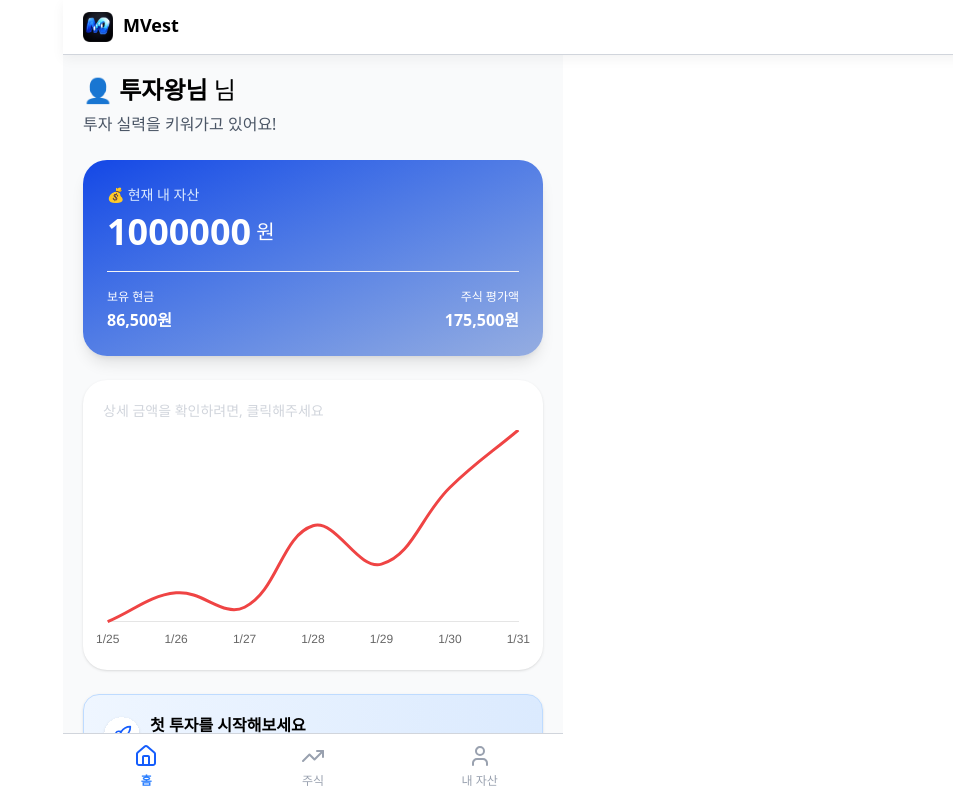
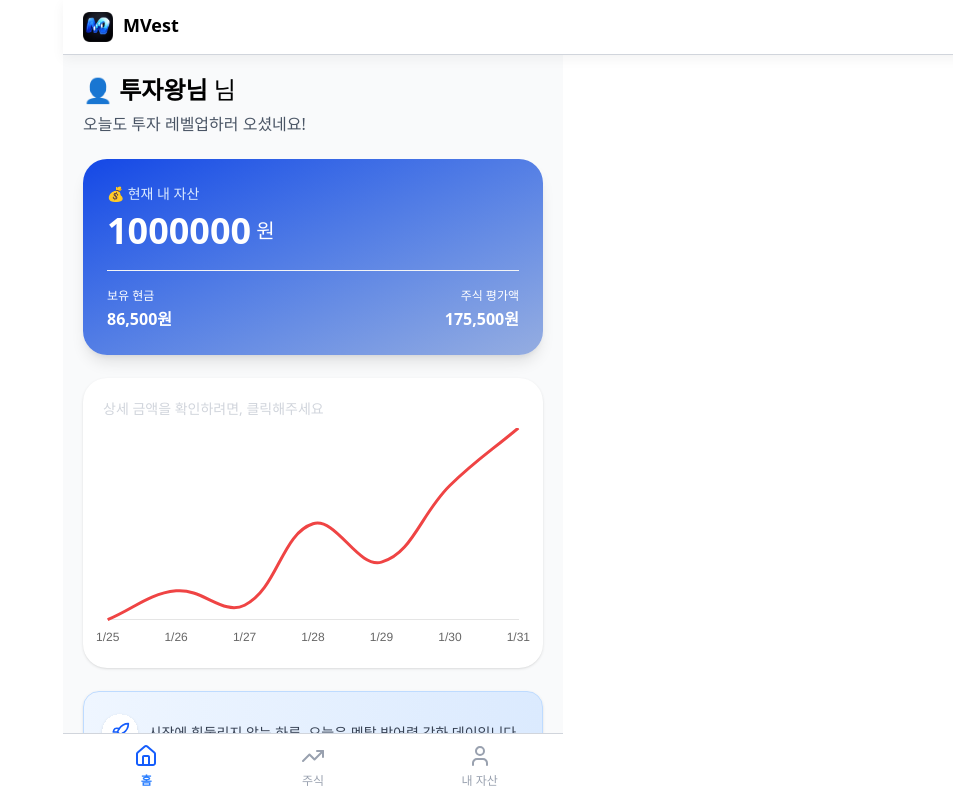
Before and after one commit to m-Vest/Client, a React (Vite) app: page / in a window 1280 px wide. Shown: the top 800 px of the page, without its empty margins (327-1280 px from the left). Built offline with nearby package versions, Linux system fonts and the light colour scheme; no server answers; a web font is replaced by a local one.

Commit message:
feat: 투자 응원 문구 랜덤 노출

```diff
--- /dev/null
+++ b/src/constants/investmentCheers.ts
@@ -0,0 +1,41 @@
+export const INVEST_CHEERS: string[] = [
+  "오늘의 모의투자, 작은 선택이 큰 경험이 됩니다.\n수익보다 배움에 집중해보세요.",
+
+  "시장은 매일 열리지만, 실력은 매일 쌓입니다.\n오늘도 한 단계 성장 중이에요.",
+
+  "급등보다 중요한 건 기준을 지키는 것.\n오늘도 원칙 매매 도전해볼까요?",
+
+  "수익이 나도, 손실이 나도 모두 데이터입니다.\n오늘의 기록이 내일의 무기가 됩니다.",
+
+  "좋은 매수는 기다림에서 시작됩니다.\n조급함 대신 전략을 선택하세요.",
+
+  "시장에 휘둘리지 않는 하루.\n오늘은 멘탈 방어력 강화 데이입니다.",
+
+  "작은 수익도 복리의 씨앗입니다.\n꾸준함이 결국 승리합니다.",
+
+  "하락은 기회일 수도 있습니다.\n침착함이 가장 강한 무기입니다.",
+
+  "오늘의 매매는 실전의 예행연습.\n실전처럼 고민하고 기록해보세요.",
+
+  "수익률보다 중요한 건 리스크 관리.\n오늘도 방어력부터 챙기세요.",
+
+  "시장은 예측이 아니라 대응입니다.\n오늘은 대응력을 키워봅시다.",
+
+  "매수 전 10초만 더 생각해보세요.\n그 습관이 계좌를 지킵니다.",
+
+  "연속 손실도 경험치입니다.\n오늘도 레벨업 중입니다.",
+
+  "기회는 준비된 투자자에게 옵니다.\n오늘도 공부하는 하루가 되어보세요.",
+
+  "조용히 오르는 종목을 찾아보세요.\n과열보다 안정이 오래갑니다.",
+
+  "내 전략을 믿는 하루.\n남의 수익 인증에 흔들리지 마세요.",
+
+  "오늘 한 번의 복기가 실력을 만듭니다.\n마감 후 반드시 돌아보세요.",
+
+  "계좌는 흔들릴 수 있어도, 원칙은 흔들리지 마세요.\n오늘도 기준을 지켜봅시다.",
+
+  "성공적인 투자자는 살아남는 투자자입니다.\n오늘도 생존이 목표입니다.",
+
+  "수익이 아니라 성장에 투자하세요.\n오늘의 모의투자가 미래를 만듭니다."
+];
--- a/src/pages/home/Home.tsx
+++ b/src/pages/home/Home.tsx
@@ -3,15 +3,19 @@ import MenuBox from './components/MenuBox';
 import ChartBox from './components/ChartBox';
 import InfoBox from './components/InfoBox';
 import { useNavigate } from 'react-router-dom';
+import { INVEST_CHEERS } from '../../constants/investmentCheers';
+import { useState } from 'react';
 const Home =()=>{
     const navigate = useNavigate();
     const nickname = localStorage.getItem('nickname') || '투자왕님';
+    const [randomCheer] = useState(() =>INVEST_CHEERS[Math.floor(Math.random() * INVEST_CHEERS.length)]);
     return (
-        <div className="pt-[7.2rem] pb-[8rem] px-[2rem] flex flex-col gap-[2.4rem] justify-between bg-[#F9FAFB]">
+        <div className="pt-[7.2rem] pb-[8rem] px-[2rem] flex flex-col gap-[2.3rem] justify-between bg-[#F9FAFB]">
             <div className="flex flex-col gap-[0.4rem]">
                 <h2 className="text-[2.4rem] font-bold">👤 {nickname} <span className='text-[2.4rem] font-medium'>님</span></h2>
-                <span className="text-[1.6rem] font-normal text-[#4A5565]">투자 실력을 키워가고 있어요!</span>
+                <span className="text-[1.6rem] font-normal text-[#4A5565]">오늘도 투자 레벨업하러 오셨네요!</span>
             </div>
+
             <div className="p-[2.4rem] flex flex-col rounded-[24px] bg-gradient-to-br justify-between bg-gradient-to-br from-[#1447E6] to-[rgba(127,156,219,0.82)] shadow-[0_10px_15px_-3px_rgba(0,0,0,0.10),_0_4px_6px_-4px_rgba(0,0,0,0.10)]">
                 <span className="text-[#DBEAFE] text-[1.4rem]">💰 현재 내 자산</span>
                 <div className="flex flex-row items-center gap-2 pb-[1.2rem] border-b border-[#F3F4F6]">
@@ -29,6 +33,7 @@ const Home =()=>{
                    </div>
                 </div>
             </div>
+
             <ChartBox />
             <div className="
                     flex
@@ -38,13 +43,12 @@ const Home =()=>{
                     border-[0.585px] border-[#BEDBFF]
                     bg-gradient-to-r from-[#EFF6FF] to-[#DBEAFE]
                     shadow-[0_1px_3px_rgba(0,0,0,0.10),0_1px_2px_-1px_rgba(0,0,0,0.10)]
-                    py-[16.583px] px-[16.583px]
+                    py-[0.8rem] px-[1.5rem]
                     gap-3
                     ">
                 <img src={RocketImg} />
                 <div className="flex flex-col">
-                    <p className="text-[1.6rem] font-bold">첫 투자를 시작해보세요</p>
-                    <p className="text-[1.4rem] text-[#364153] font-normal">다양한 종목들을 확인할 수 있어요!</p>
+                    <p className="text-[1.4rem] text-[#364153] font-medium">{randomCheer}</p>
                 </div>
             </div>
             <div className='flex flex-row justify-between items-center gap-3'>
```
